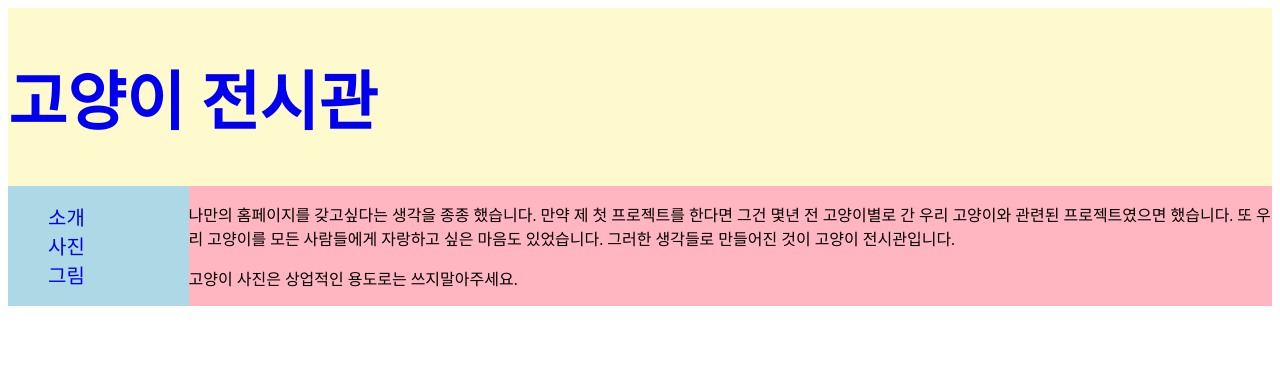
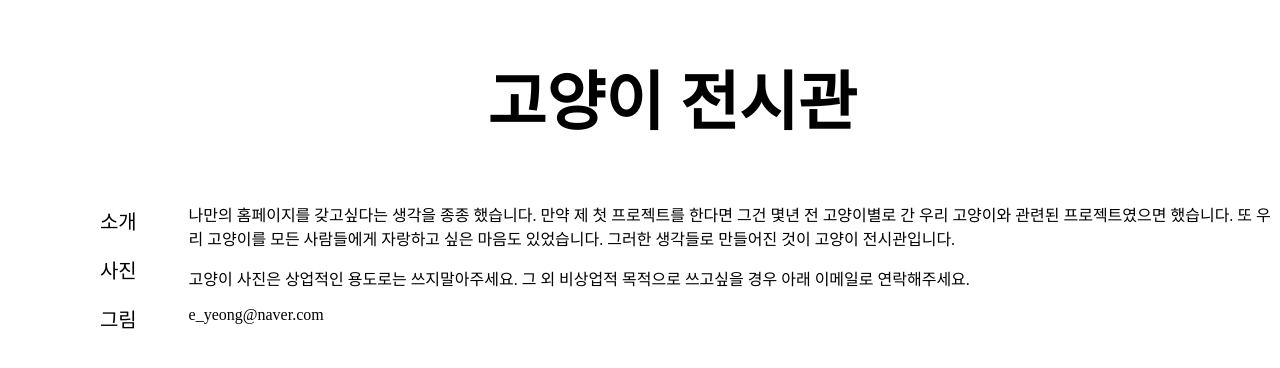
Before and after one commit to yeong35/CatExhibition, a plain HTML site: page instruction.html in a window 1280 px wide. Drawn offline with Linux system fonts and the light colour scheme.

Commit message:
Change CSS layout

```diff
--- a/instruction.html
+++ b/instruction.html
@@ -25,7 +25,8 @@
                 <p>나만의 홈페이지를 갖고싶다는 생각을 종종 했습니다. 만약 제 첫 프로젝트를 한다면 그건 몇년 전 고양이별로 간 우리 고양이와 관련된 프로젝트였으면 했습니다. 또 우리 고양이를 모든
                     사람들에게
                     자랑하고 싶은 마음도 있었습니다. 그러한 생각들로 만들어진 것이 고양이 전시관입니다.</p>
-                <p>고양이 사진은 상업적인 용도로는 쓰지말아주세요.</p>
+                <p>고양이 사진은 상업적인 용도로는 쓰지말아주세요. 그 외 비상업적 목적으로 쓰고싶을 경우 아래 이메일로 연락해주세요.</p>
+                <p>e_yeong@naver.com</p>
             </div>
         </div>
     </div>
--- a/sidebar.css
+++ b/sidebar.css
@@ -6,36 +6,63 @@
     grid-template-columns: 0.5fr 3fr;
  }
 #title{
+    text-align: center;
+    /*
     background-color: lemonchiffon;
+    */
 }
 
 #sidebarAndBoard > div{
     flex:1;
 }
 #sidebar {
+    /*
     background-color: lightblue;
+    */
 }
 
 #board {
+    /*
     background-color: lightpink;
+    */
 }
 
 .page{
+    /*
     background-color: grey;
+    */
 }
 
 h1{
-   font-size: 8vh;
+    margin-left:8vh;
+    font-size: 8vh;
 }
 
 ul>li{
     font-size: 2.5vh;
+    margin-top:2.5vh;
+    margin-bottom: 2.5vh;
+    text-align: center;
 }
+
+
 
 a {
     text-decoration: none;
 }
 
+a:link{
+    color:black;
+}
+
+a:visited{
+    color:black;
+}
+
+a:active{
+    color:slategray;
+}
+
 ul {
  list-style-type: none;
 }
```
Also changed, not shown: pictureForD.html (+1 -0 lines).
